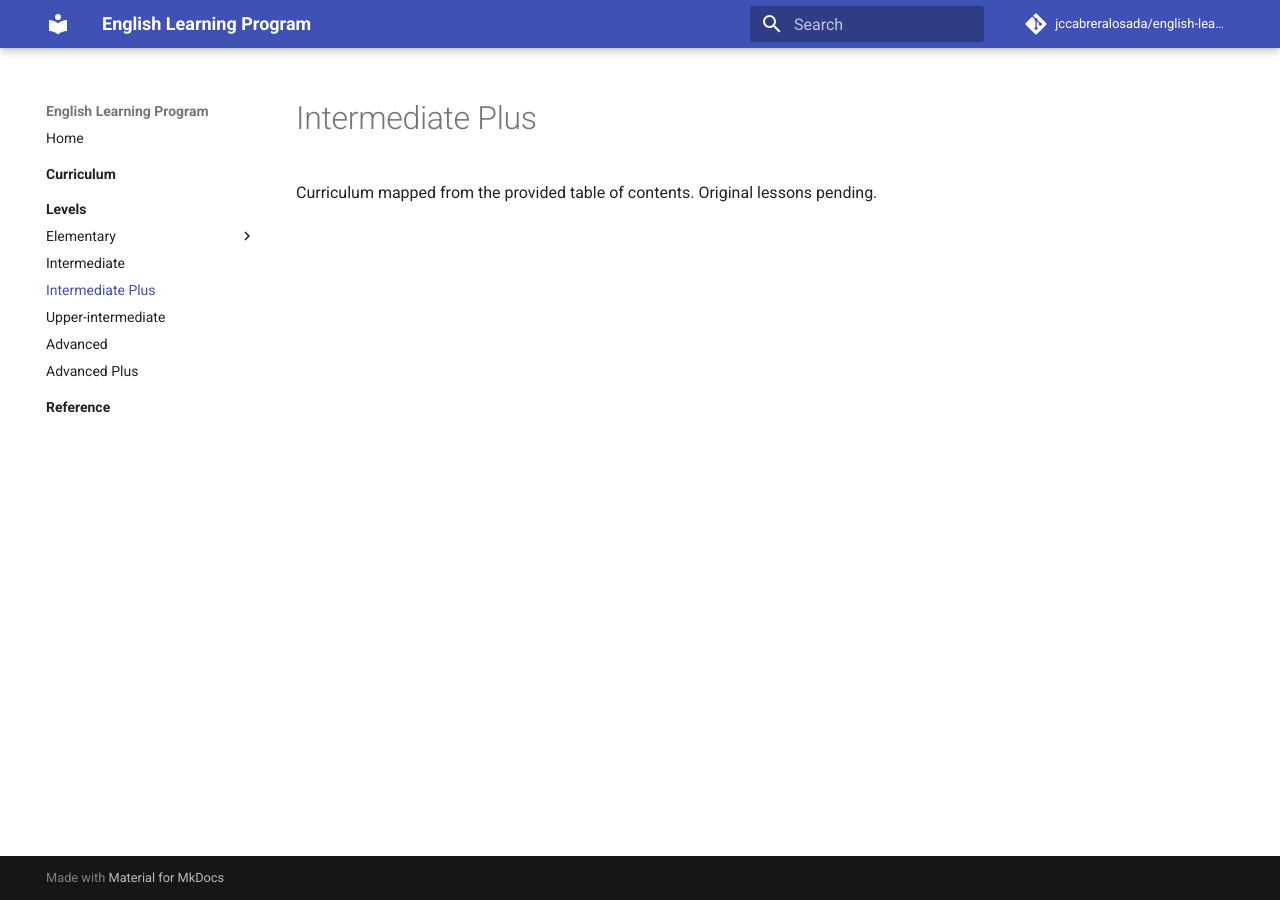
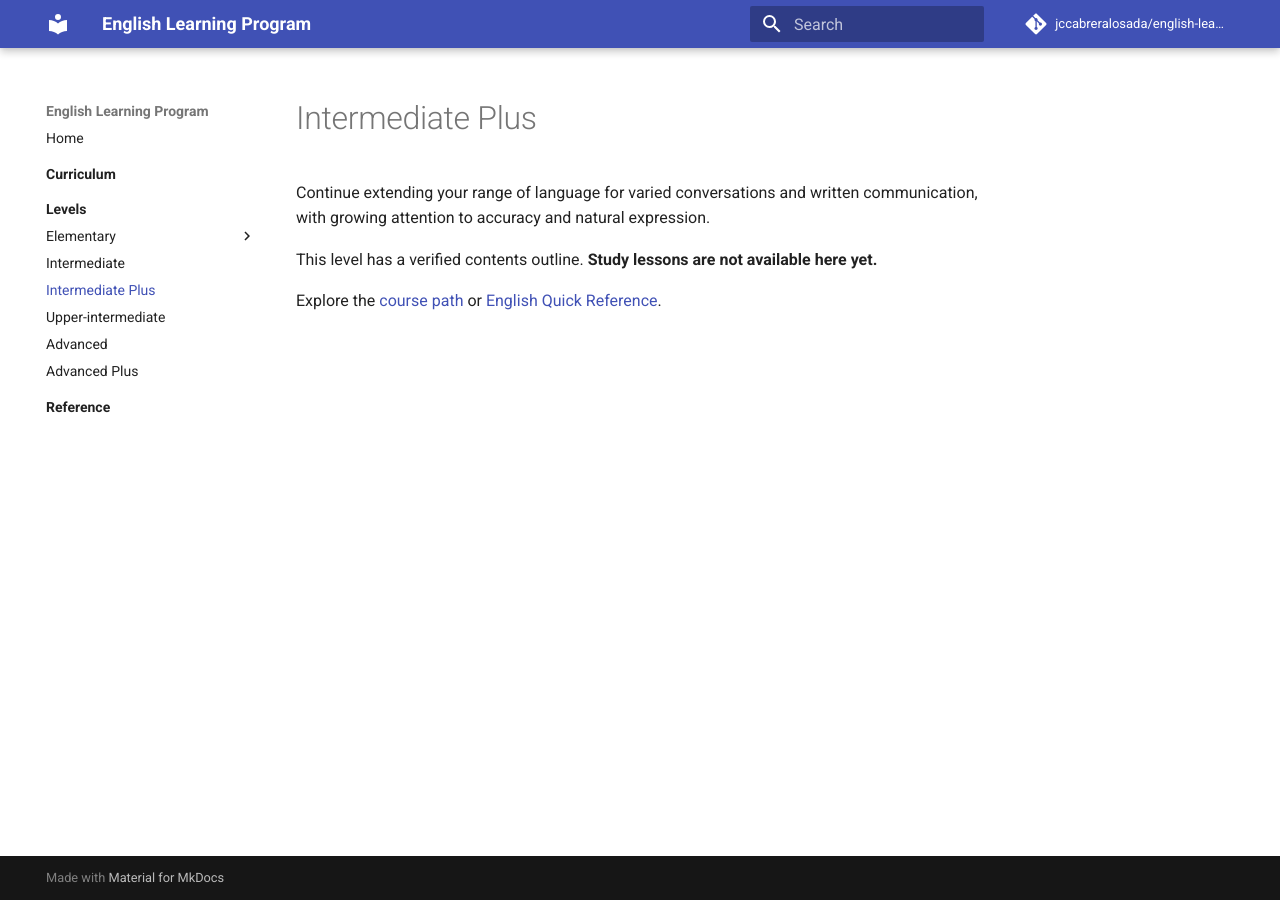
Before and after one commit to jccabreralosada/english-learning-course, an MkDocs documentation site: the page built from docs/intermediate_plus/index.md, in a window 1280 px wide. Built offline with MkDocs 1.6.1 and Material for MkDocs 9.7.7, drawn with Linux system fonts in a browser that asks for light colours; comment, search, counter and statistics services are not loaded.

Commit message:
docs(ux): align learner-focused landing and level overview wording

```diff
--- a/docs/intermediate_plus/index.md
+++ b/docs/intermediate_plus/index.md
@@ -1,3 +1,7 @@
 # Intermediate Plus
 
-Curriculum mapped from the provided table of contents. Original lessons pending.
+Continue extending your range of language for varied conversations and written communication, with growing attention to accuracy and natural expression.
+
+This level has a verified contents outline. **Study lessons are not available here yet.**
+
+Explore the [course path](../curriculum/index.md) or [English Quick Reference](../reference/index.md).
```
